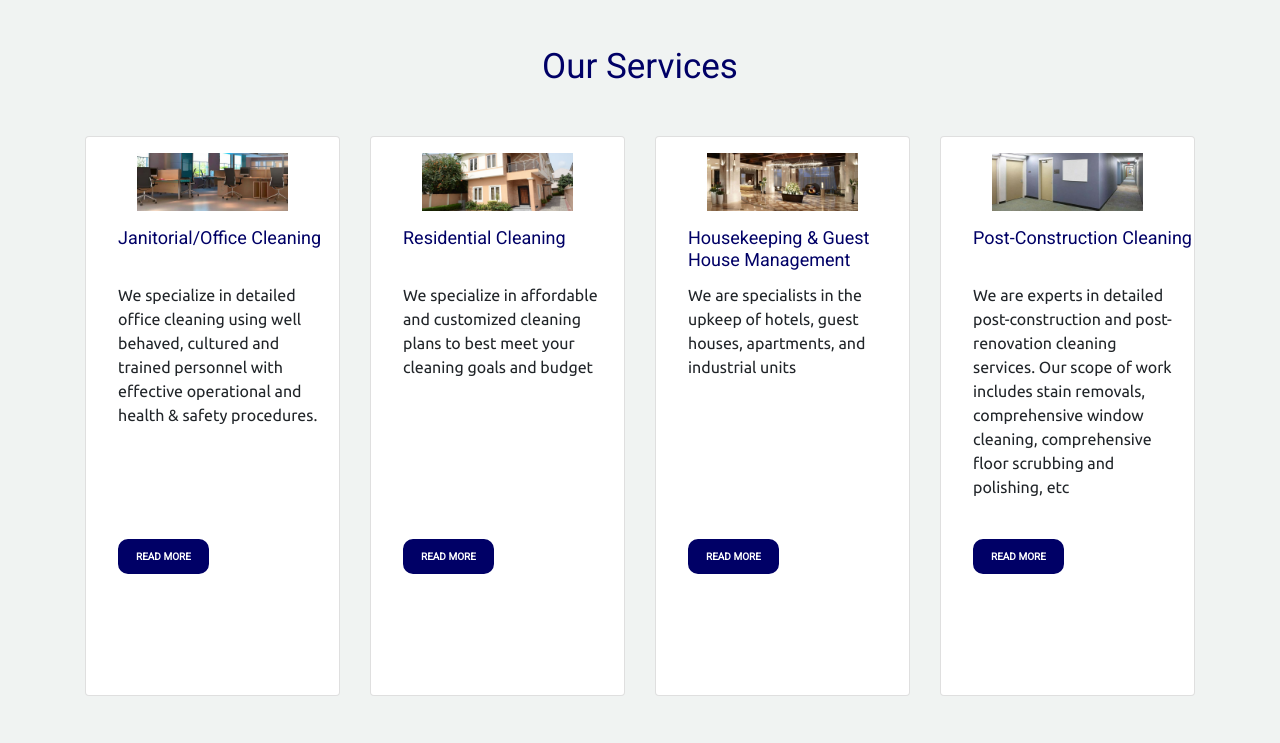
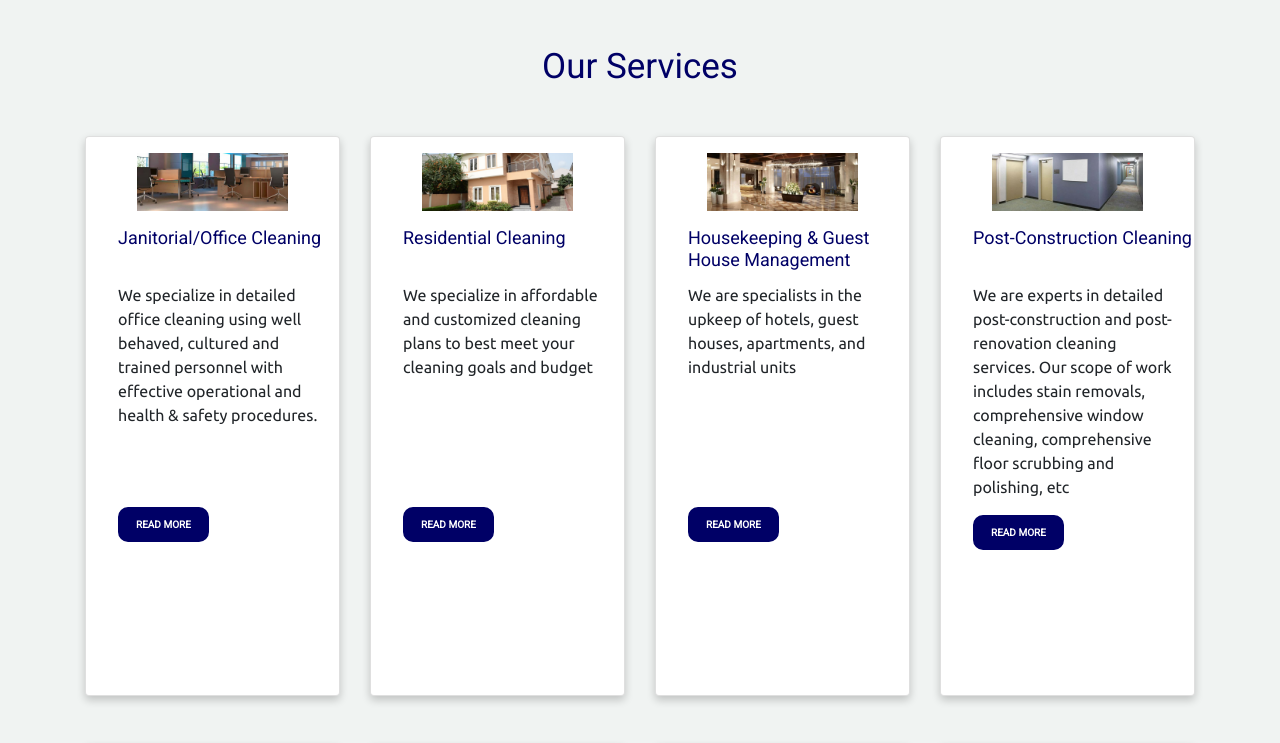
Before and after one commit to DEE-GREATEST/AgentKlean, a plain HTML site: page services.html in a window 1280 px wide. Shown: the part 802-1545 px from the top of the page. Drawn offline with Linux system fonts and the light colour scheme.

Commit message:
css updated

```diff
--- a/css/style.css
+++ b/css/style.css
@@ -507,6 +507,13 @@ border-color: #000;
 
     .card{
       height: 70vh;
+      /* border: none; */
+      box-shadow: 0 4px 8px 0 rgba(0,0,0,0.2);
+  transition: 0.3s;
+    }
+
+    .card:hover {
+      box-shadow: 0 8px 16px 0 rgba(0, 0, 242, 0.5);
     }
 
 
@@ -522,7 +529,7 @@ border-color: #000;
       /* margin-right: 2rem; */
       padding-right: 1rem;
       text-align: left;
-      min-height: 15rem;
+      min-height: 13rem;
 
     }
     .card .card-text a{
```
